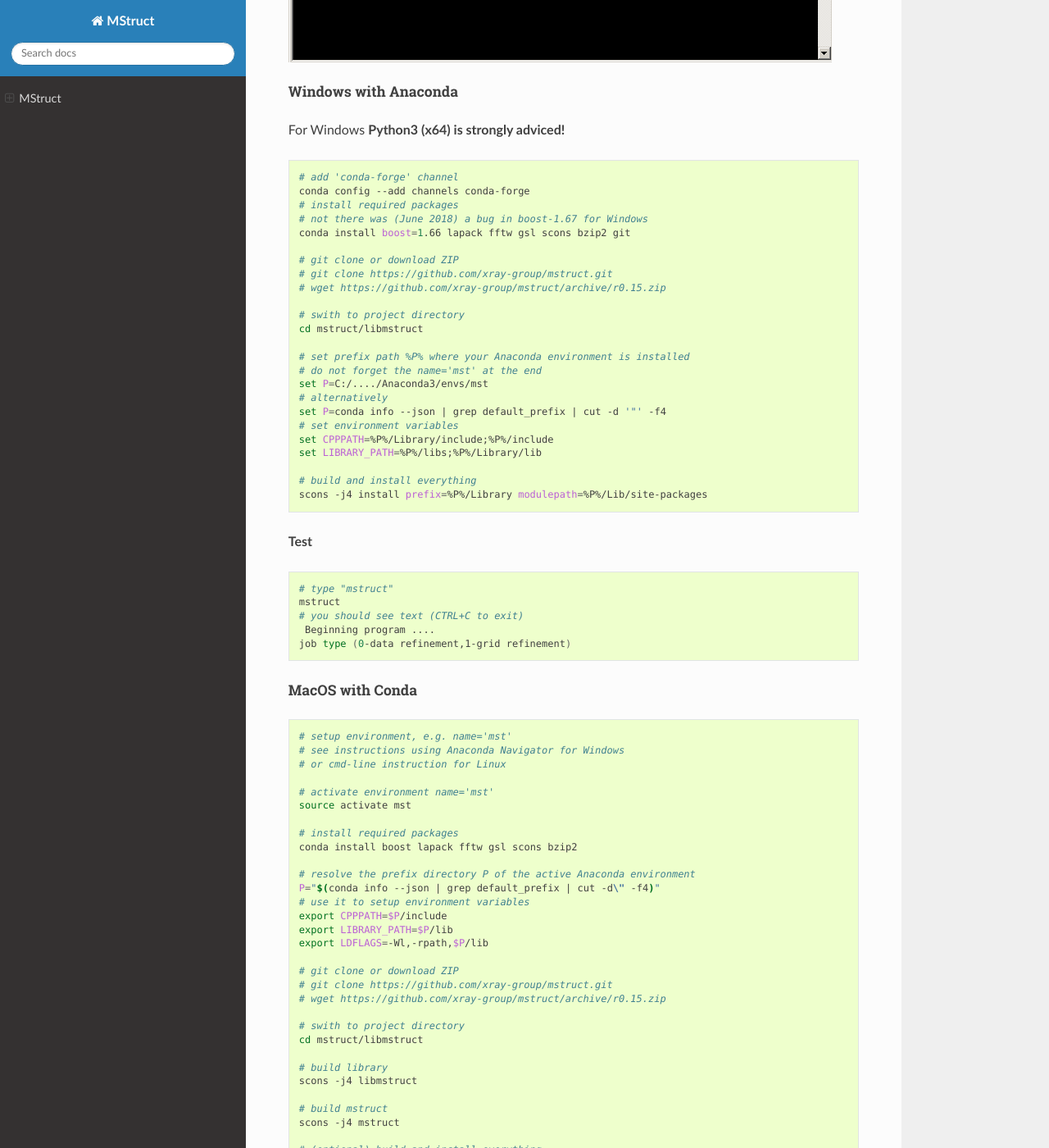
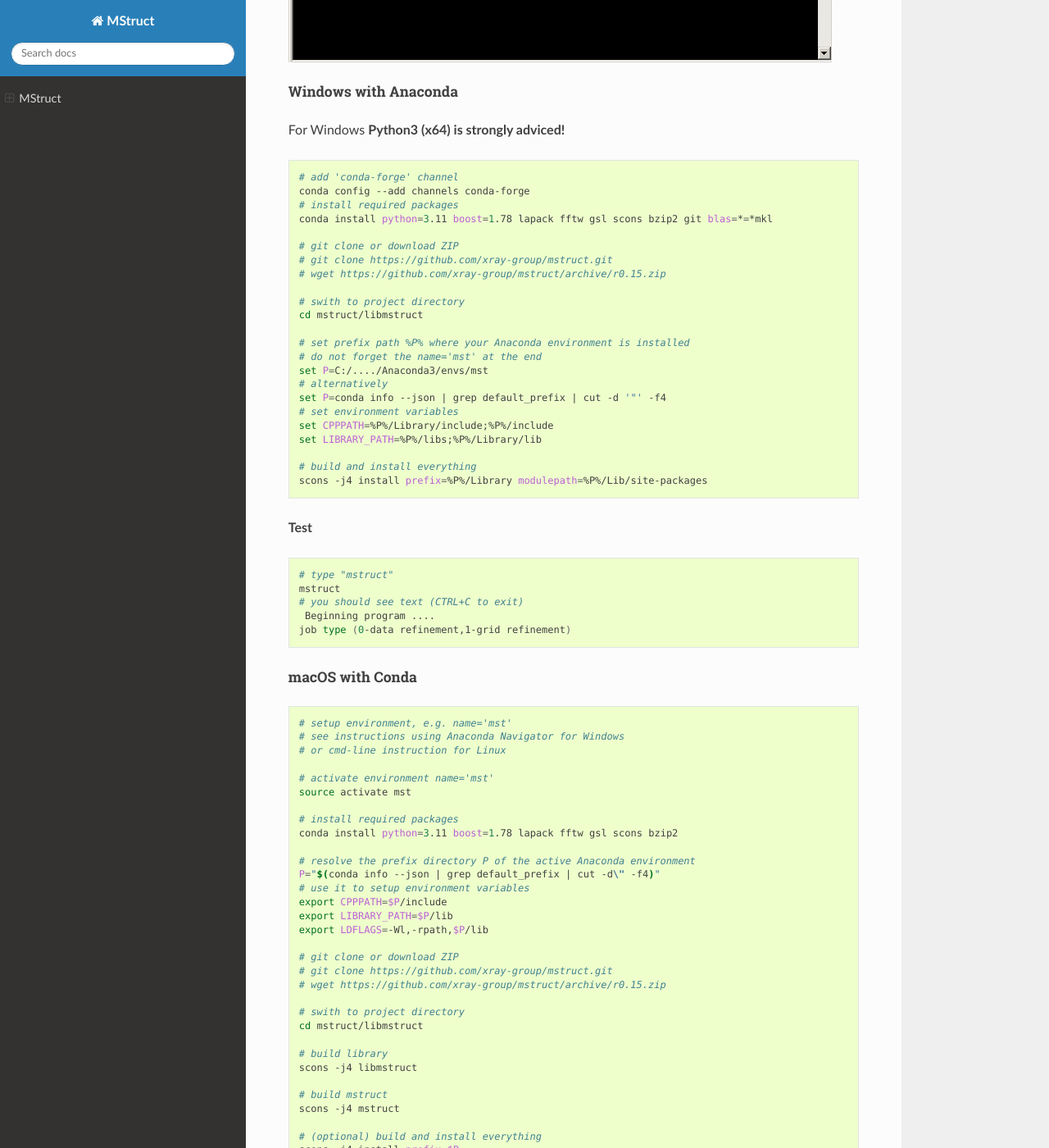
Before and after one commit to xray-group/mstruct, a Sphinx documentation site: the page built from doc/source/index.md, in a window 1280 px wide and 1400 px high, scrolled down 4746 px. Shown: the whole window at 82% size. Built offline with Sphinx 7.4.7 and the Read the Docs theme 2.0.0, drawn with Linux system fonts in a browser that asks for light colours; some of the changed text lies outside the part shown.

````diff
--- a/doc/source/index.md
+++ b/doc/source/index.md
@@ -13,7 +13,7 @@ MStruct projects provides two main components:
 Windows, MacOS and Linux are all supported. However the level of intagration is varying.
 See the table below for a quick overview.
 
-|                 | Windows       | MacOS     | Linux     |
+|                 | Windows       | macOS     | Linux     |
 |:--------------- |:-------------:|:---------:|:---------:|
 | native binaries | available     | -         | -         |
 | native source   | ask authors   | -         | available |
@@ -117,8 +117,7 @@ For Windows **Python3 (x64) is strongly adviced!**
 # add 'conda-forge' channel
 conda config --add channels conda-forge
 # install required packages
-# not there was (June 2018) a bug in boost-1.67 for Windows
-conda install boost=1.66 lapack fftw gsl scons bzip2 git
+conda install python=3.11 boost=1.78 lapack fftw gsl scons bzip2 git blas=*=*mkl
 
 # git clone or download ZIP
 # git clone https://github.com/xray-group/mstruct.git
@@ -150,7 +149,7 @@ mstruct
 job type (0-data refinement,1-grid refinement)
 ```
 
-##### MacOS with Conda
+##### macOS with Conda
 
 ```bash
 # setup environment, e.g. name='mst'
@@ -161,7 +160,7 @@ job type (0-data refinement,1-grid refinement)
 source activate mst
 
 # install required packages
-conda install boost lapack fftw gsl scons bzip2
+conda install python=3.11 boost=1.78 lapack fftw gsl scons bzip2
 
 # resolve the prefix directory P of the active Anaconda environment
 P="$(conda info --json | grep default_prefix | cut -d\" -f4)"
@@ -213,7 +212,7 @@ conda create -n mst
 source activate mst
 
 # gls, fftw3, lapack, scons are required
-conda install -c conda-forge boost=1.72 lapack fftw gsl scons bzip2
+conda install -c conda-forge python=3.11 boost=1.78 lapack fftw gsl scons bzip2 blas=*=*mkl
 # note:
 # - check if you like the python version and if it is consitent across the packages
 # - prefer builds that are close to your current environment
````
